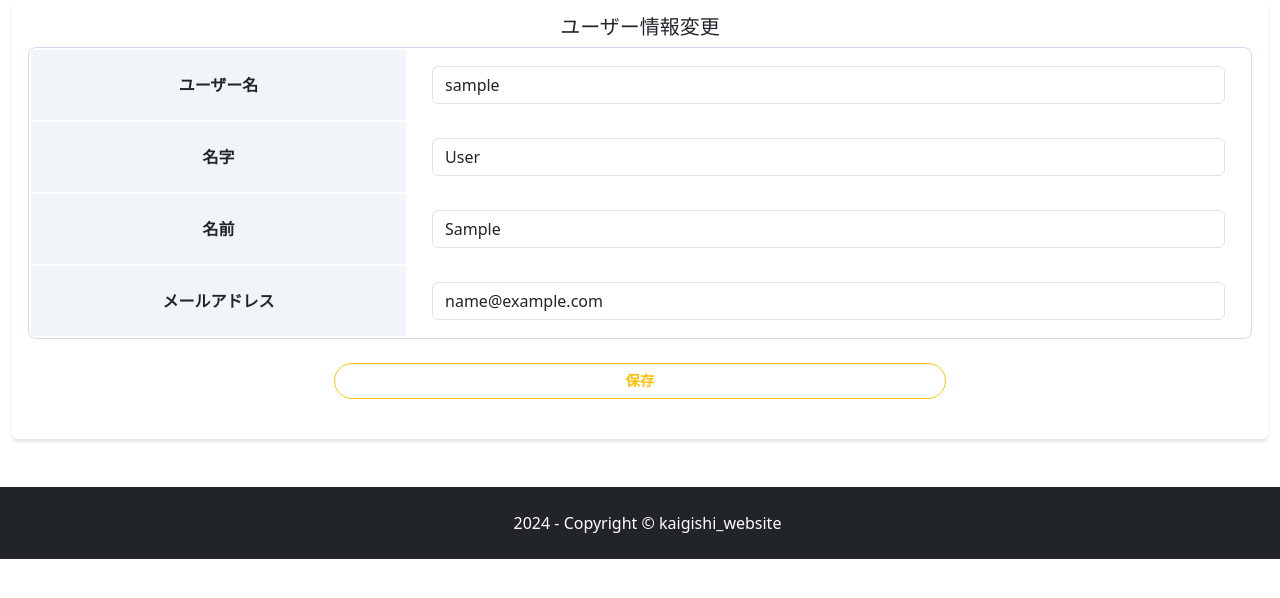
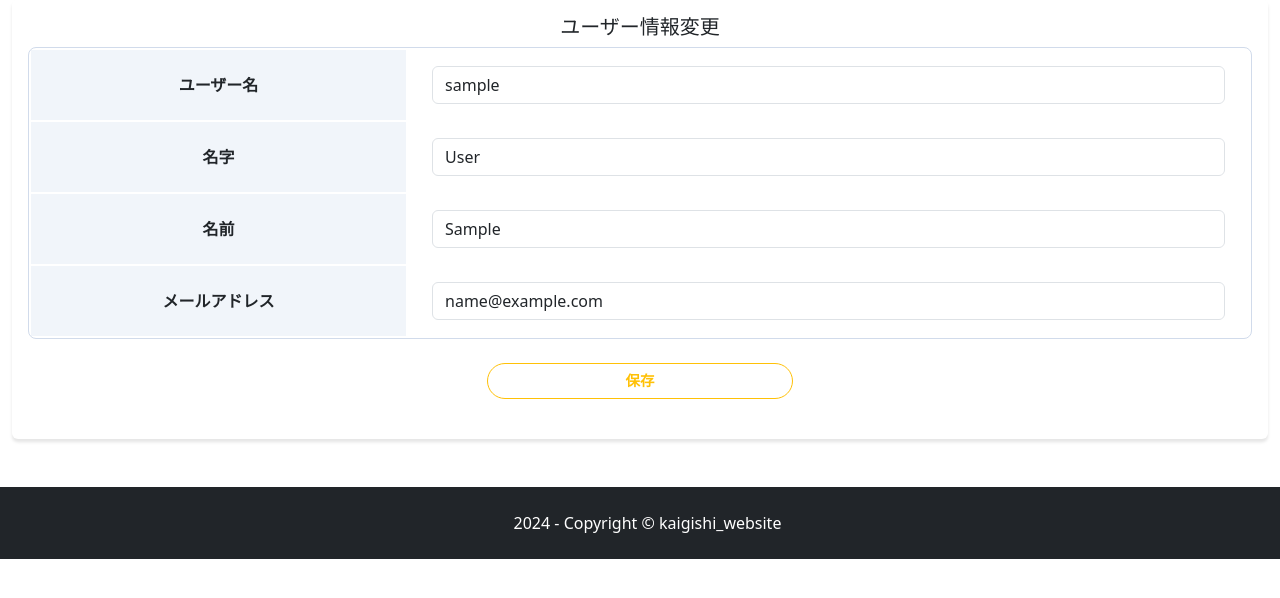
Before and after one commit to hashi5akihiro5/kaigishi_website_v2, a Django app: page /accounts/profile_change/1/ in a window 1280 px wide. Shown: the part 155-753 px from the top of the page. Run offline with Django 4.2, Linux system fonts and the light colour scheme; the visitor is signed in with stand-in values (Sample User, id 1); some libraries are stand-ins or nearby versions.

Commit message:
[update] profile_change btnサイズ変更

```diff
--- a/accounts/templates/accounts/profile_change.html
+++ b/accounts/templates/accounts/profile_change.html
@@ -29,7 +29,7 @@
                     </tr>
                 </tbody>
             </table>
-            <div class="d-grid gap-2 col-6 mx-auto mb-4">
+            <div class="d-grid col-3 mx-auto mb-4">
                 <button type="submit" class="btn btn-outline-warning">保存</button>
             </div>
         </div>
```
